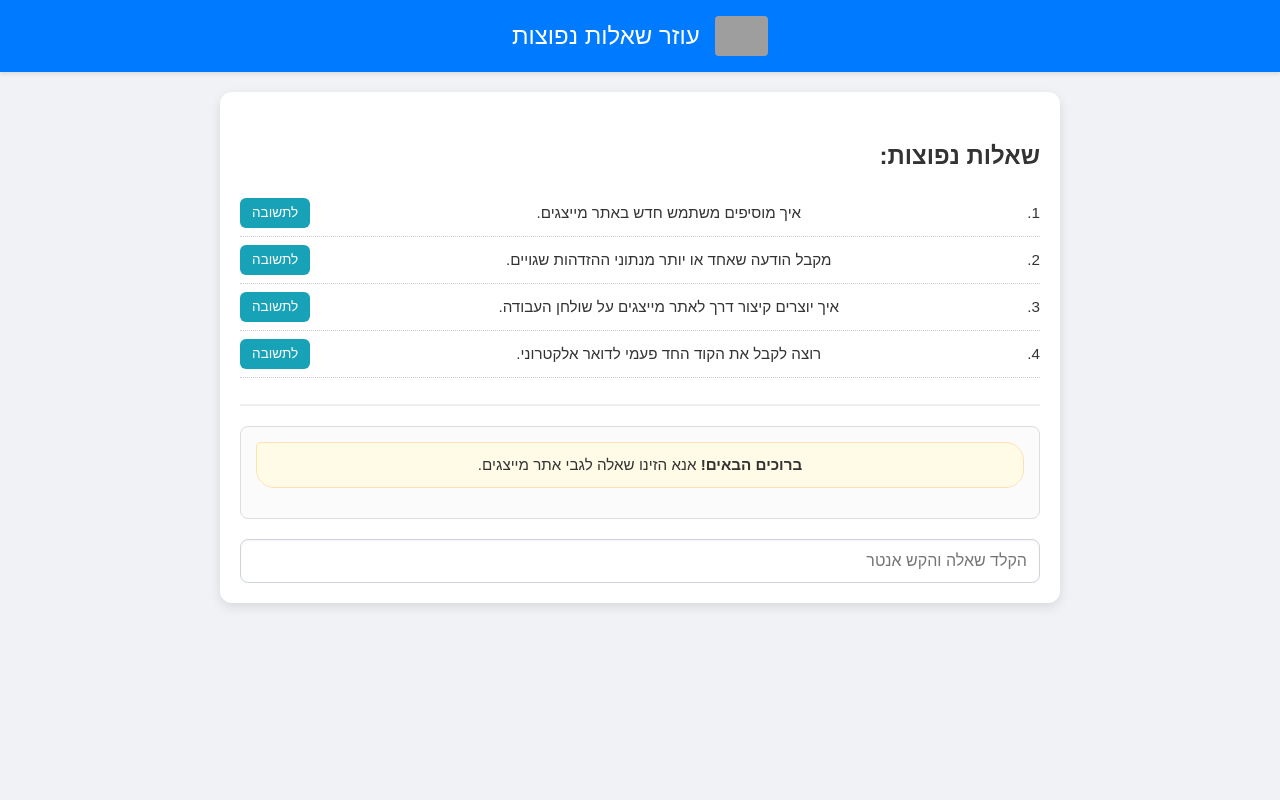
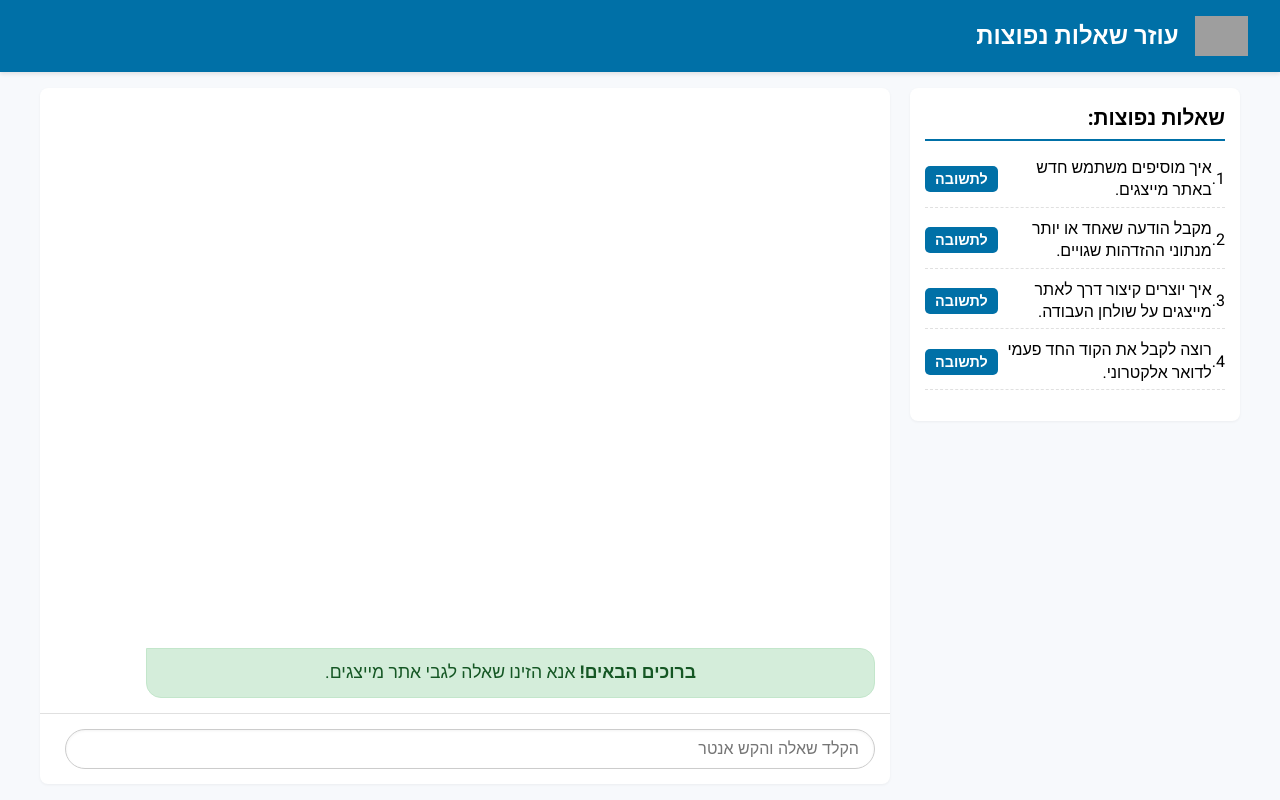
Before and after one commit to arie5981/faq2, a Flask app: page / in a window 1280 px wide. Run offline with Flask 3, Linux system fonts and the light colour scheme; grey boxes are pictures that could not be loaded.

Commit message:
Update style.css

```diff
--- a/static/style.css
+++ b/static/style.css
@@ -1,61 +1,79 @@
 /* -*- coding: utf-8 -*- */
-body {
+
+/* ייבוא פונט עברי */
+@import url('https://fonts.googleapis.com/css2?family=Heebo:wght@300;400;700&display=swap');
+
+/* ================================================= */
+/* 1. תיקון: גובה הדף המלא (בעיה 1) ופריסת Flexbox */
+/* ================================================= */
+html, body {
+    height: 100%;
+    margin: 0;
+    padding: 0;
+    font-family: 'Heebo', sans-serif;
+    background-color: #f7f9fc; /* רקע בהיר */
     direction: rtl;
     text-align: right;
-    font-family: 'Rubik', Arial, sans-serif;
-    margin: 0;
-    padding: 0;
-    background-color: #f0f2f5;
-    color: #333;
+}
+
+body {
     display: flex;
     flex-direction: column;
+}
+
+.header-bar {
+    background-color: #0070a7; /* כחול הביטוח הלאומי */
+    color: white;
+    padding: 1rem 2rem;
+    display: flex;
     align-items: center;
-    min-height: 100vh;
+    box-shadow: 0 2px 4px rgba(0, 0, 0, 0.1);
+}
+
+.header-logo {
+    height: 40px;
+    margin-inline-end: 1rem;
+}
+
+.header-title {
+    font-size: 1.5rem;
+    font-weight: 700;
+    margin: 0;
 }
 
 .container {
-    width: 90%;
-    max-width: 800px;
-    padding: 20px;
-    background-color: #ffffff;
-    box-shadow: 0 4px 12px rgba(0, 0, 0, 0.1);
-    border-radius: 12px;
-    margin-top: 20px;
-    margin-bottom: 40px;
+    display: flex;
+    flex: 1; /* תופס את כל הגובה הנותר */
+    padding: 1rem 2rem;
+    gap: 20px;
+    overflow: hidden;
+    width: 100%;
+    max-width: 1200px; /* רוחב מקסימלי נוח */
+    margin: 0 auto;
 }
 
-/* שורת כותרת עליונה */
-.header-bar {
-    width: 100%;
-    background-color: #007bff; /* כחול של הביטוח הלאומי/ממשלה */
-    color: white;
-    padding: 1rem 0;
-    text-align: center;
-    box-shadow: 0 2px 4px rgba(0, 0, 0, 0.1);
-    display: flex;
-    justify-content: center;
-    align-items: center;
+/* ================================================= */
+/* עמודת שאלות נפוצות */
+/* ================================================= */
+.faq-container {
+    width: 300px;
+    min-width: 250px;
+    background-color: white;
+    padding: 15px;
+    border-radius: 8px;
+    box-shadow: 0 1px 3px rgba(0, 0, 0, 0.05);
+    height: fit-content;
+    max-height: 100%;
+    overflow-y: auto;
+    flex-shrink: 0; /* מונע התכווצות */
 }
 
-.header-logo {
-    height: 40px; /* גודל לוגו */
-    margin-left: 15px;
-    border-radius: 4px;
-}
-
-.header-title {
-    margin: 0;
-    font-size: 1.5rem;
-    font-weight: 500;
-}
-
-/* ================================== */
-/* אזור שאלות נפוצות */
-/* ================================== */
-.faq-container {
-    padding: 10px 0;
-    border-bottom: 2px solid #eee;
-    margin-bottom: 20px;
+.faq-container h2 {
+    font-size: 1.3rem;
+    border-bottom: 2px solid #0070a7;
+    padding-bottom: 5px;
+    margin-top: 0;
+    margin-bottom: 15px;
 }
 
 #faq-list {
@@ -64,130 +82,177 @@ body {
 }
 
 #faq-list li {
-    padding: 8px 0;
-    border-bottom: 1px dotted #ccc;
     display: flex;
     justify-content: space-between;
     align-items: center;
-    font-size: 0.95rem;
+    margin-bottom: 10px;
+    padding-bottom: 5px;
+    border-bottom: 1px dashed #e0e0e0;
+    line-height: 1.4;
 }
 
 .answer-btn {
-    height: 30px;
-    line-height: 1;
-    padding: 4px 12px;
-    font-size: 0.85rem;
-    border-radius: 6px;
-    background-color: #17a2b8; /* טורקיז */
+    background-color: #0070a7;
     color: white;
     border: none;
+    padding: 5px 10px;
+    border-radius: 5px;
     cursor: pointer;
     transition: background-color 0.2s;
-    flex-shrink: 0; /* מונע התכווצות */
+    font-weight: 700;
+    white-space: nowrap;
+    font-size: 0.9rem;
 }
 
 .answer-btn:hover {
-    background-color: #138496;
+    background-color: #005a8a;
 }
 
-/* ================================== */
-/* אזור הצ'אט (פותר בעיה 1) */
-/* ================================== */
-
-#chat-history {
-    max-height: 450px; /* גובה מקסימלי קבוע */
-    overflow-y: auto; /* מאפשר גלילה אנכית */
-    padding: 15px;
-    border: 1px solid #ddd;
+/* ================================================= */
+/* אזור הצ'אט והקלט */
+/* ================================================= */
+.chat-area {
+    flex: 1;
+    display: flex;
+    flex-direction: column;
+    background-color: white;
     border-radius: 8px;
-    background-color: #fbfbfb;
-    margin-bottom: 20px;
+    box-shadow: 0 1px 3px rgba(0, 0, 0, 0.05);
+    overflow: hidden;
 }
 
+/* 2. תיקון: סדר התשובות הפוך (בעיה 2) */
+#chat-history {
+    flex: 1;
+    padding: 15px;
+    overflow-y: auto;
+    /* התיקון הקריטי: מציג את הפריטים בסדר הפוך, כך שחדשים מופיעים בתחתית, מעל שורת הקלט */
+    display: flex;
+    flex-direction: column-reverse;
+    gap: 10px;
+    padding-bottom: 0;
+}
+
+/* מוודא שרכיבי הצ'אט לא מתכווצים */
+#chat-history > * {
+    flex-shrink: 0;
+}
+
+.input-area {
+    display: flex;
+    padding: 15px;
+    border-top: 1px solid #e0e0e0;
+}
+
+#query-input {
+    flex: 1;
+    padding: 10px 15px;
+    border: 1px solid #ccc;
+    border-radius: 20px;
+    font-size: 1rem;
+    margin-inline-end: 10px;
+    box-shadow: inset 0 1px 3px rgba(0, 0, 0, 0.05);
+}
+
+/* ================================================= */
+/* עיצוב בועות הצ'אט */
+/* ================================================= */
 .chat-item {
-    margin-bottom: 15px;
+    max-width: 85%;
     padding: 10px 15px;
-    border-radius: 18px;
-    max-width: 85%;
-    clear: both;
+    border-radius: 15px;
+    margin: 5px 0;
     line-height: 1.6;
-    font-size: 0.95rem;
 }
 
 /* בועת שאלה (משתמש) */
 .user-bubble {
-    background-color: #e6f3ff; /* כחול בהיר */
-    float: right;
-    border-top-left-radius: 18px;
-    border-top-right-radius: 4px;
-    border-bottom-left-radius: 18px;
-    border-bottom-right-radius: 18px;
+    background-color: #0070a7;
+    color: white;
+    align-self: flex-end;
+    margin-inline-start: auto;
+    border-top-right-radius: 0;
 }
 
 /* טקסט תשובה (מערכת) */
 .assistant-text {
-    background-color: #e0f2fe; /* כחול תכלת עדין */
-    float: left;
-    border-top-left-radius: 4px;
-    border-top-right-radius: 18px;
-    border-bottom-left-radius: 18px;
-    border-bottom-right-radius: 18px;
-    text-align: right;
+    background-color: #e6f7ff;
+    color: #333;
+    align-self: flex-start;
+    margin-inline-end: auto;
+    border: 1px solid #b3e0ff;
+    border-top-left-radius: 0;
 }
 
 .welcome-message {
+    background-color: #d4edda;
+    color: #155724;
+    border: 1px solid #c3e6cb;
+    align-self: center;
     text-align: center;
-    background-color: #fffbe6;
-    border: 1px solid #ffe0b2;
-    float: none;
-    max-width: 100%;
+    font-size: 1.1rem;
+    width: 90%;
+    margin-bottom: 15px;
 }
 
 .loading-message {
+    background-color: #fff3cd;
+    color: #856404;
+    border: 1px solid #ffeeba;
     font-style: italic;
-    color: #6c757d;
-    background-color: #f8f9fa;
-    border: 1px solid #dee2e6;
+    align-self: flex-start;
+    width: fit-content;
 }
 
-/* ================================== */
-/* הדגשת טקסט מיוחד (פותר בעיה 3) */
-/* ================================== */
+.error-message {
+    background-color: #f8d7da;
+    color: #721c24;
+    border: 1px solid #f5c6cb;
+    align-self: flex-start;
+}
+
+/* הדגשה כללית (כמו שמות טפסים) */
 .highlight {
     font-weight: bold;
-    color: #dc3545; /* צבע אדום להדגשת שם טופס או קישור */
-    background-color: #fff3f5;
-    padding: 2px 4px;
+    color: #0070a7;
+    background-color: #f0f8ff;
+    padding: 1px 4px;
     border-radius: 4px;
-    border: 1px solid #f5c6cb;
 }
 
-/* מעבר שורה בתשובה (פותר בעיה 2) */
-.assistant-text br {
-    display: block; /* מוודא שמעבר השורה פועל */
-    content: " ";
-    margin-top: 5px; /* מוסיף מעט מרווח בין השורות */
+/* ================================================= */
+/* שאלות קשורות וקישורים (בעיות 3 ו-4) */
+/* ================================================= */
+
+/* מחלקה עבור כל בלוק הנתונים של שאלות קשורות */
+.related-item {
+    /* מוודא שהוא יושב בשמאל, ברוחב מלא ומתחת לתשובה (בגלל column-reverse) */
+    align-self: flex-start;
+    margin-inline-end: auto;
+    max-width: 100%;
+    padding: 0;
+    background: none;
+    border: none;
+    box-shadow: none;
 }
 
-/* ================================== */
-/* שאלות קשורות וקלט */
-/* ================================== */
-
+/* תיבת השאלות הקשורות בפנים (בעיה 3) */
 .related-questions-box {
-    border-top: 1px dashed #ccc;
-    padding-top: 10px;
-    margin-top: 10px;
-    background-color: #f0fff0;
+    background-color: #f0f0f0;
     padding: 15px;
-    border-radius: 8px;
-    float: none;
-    max-width: 100%;
+    border-radius: 10px;
+    border: 1px solid #ccc;
+    width: 100%;
+    box-sizing: border-box;
+    max-width: 700px; /* הגבלה כדי שלא יהיה רחב מדי */
 }
 
 .related-questions-box h4 {
     margin-top: 0;
+    margin-bottom: 8px;
     font-size: 1rem;
     color: #28a745; /* ירוק */
+    font-weight: 700;
 }
 
 .related-questions-box ul {
@@ -196,34 +261,69 @@ body {
     margin: 0;
 }
 
-.related-questions-box li {
-    margin-bottom: 5px;
-}
-
 .related-q {
-    color: #007bff;
-    text-decoration: none;
+    color: #0070a7;
+    text-decoration: underline;
     cursor: pointer;
     font-weight: 500;
     transition: color 0.2s;
 }
 
 .related-q:hover {
-    color: #0056b3;
-    text-decoration: underline;
+    color: #005a8a;
 }
 
-.input-area {
-    display: flex;
-    margin-top: 20px;
+/* 4. תיקון: עיצוב קישורים פנימיים שנוצרו על ידי JS (בעיה 4 - אדום מודגש) */
+.assistant-text .internal-link {
+    color: #dc3545; /* אדום */
+    text-decoration: underline;
+    font-weight: bold;
+    cursor: pointer;
+    transition: color 0.2s;
 }
 
-#query-input {
-    flex-grow: 1;
-    padding: 12px;
-    box-sizing: border-box;
-    border: 1px solid #ced4da;
-    border-radius: 8px;
-    font-size: 1rem;
-    box-shadow: inset 0 1px 3px rgba(0, 0, 0, 0.05);
+.assistant-text .internal-link:hover {
+    color: #b02a37;
 }
+
+/* סגנון מטא דאטה */
+.assistant-text hr {
+    border: 0;
+    border-top: 1px dashed #ccc;
+    margin: 10px 0;
+}
+
+.assistant-text code {
+    font-size: 0.8rem;
+    color: #6c757d;
+    display: block;
+    white-space: pre-wrap;
+    text-align: left;
+}
+
+
+/* ================================================= */
+/* רספונסיביות */
+/* ================================================= */
+@media (max-width: 768px) {
+    .container {
+        flex-direction: column;
+        padding: 10px;
+        gap: 10px;
+    }
+
+    .faq-container {
+        width: 100%;
+        order: -1; /* מעביר את ה-FAQ למעלה במובייל */
+        min-width: unset;
+        max-height: 250px; /* מגביל גובה במובייל */
+    }
+
+    .header-bar {
+        padding: 10px 15px;
+    }
+
+    .chat-area {
+        height: 70vh; /* נותן גובה קבוע יחסית לאזור הצ'אט במובייל */
+    }
+}
```
